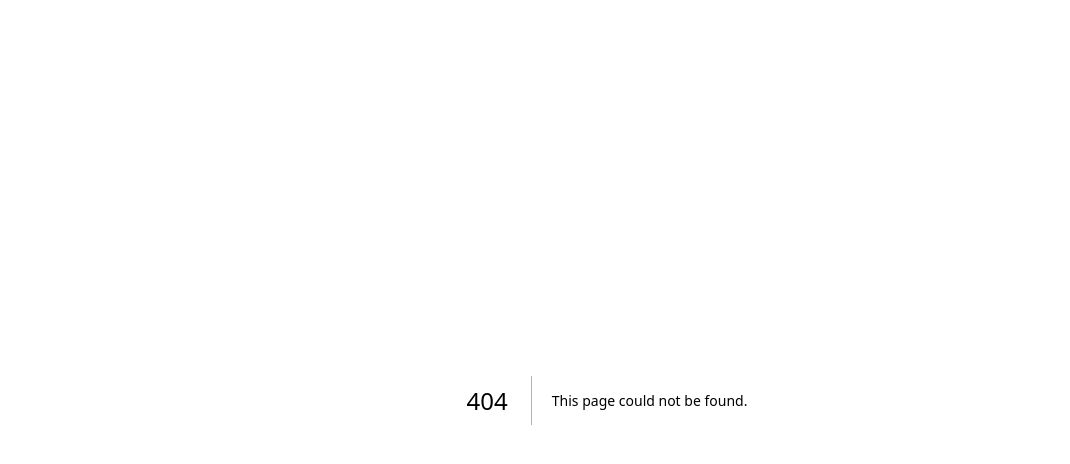
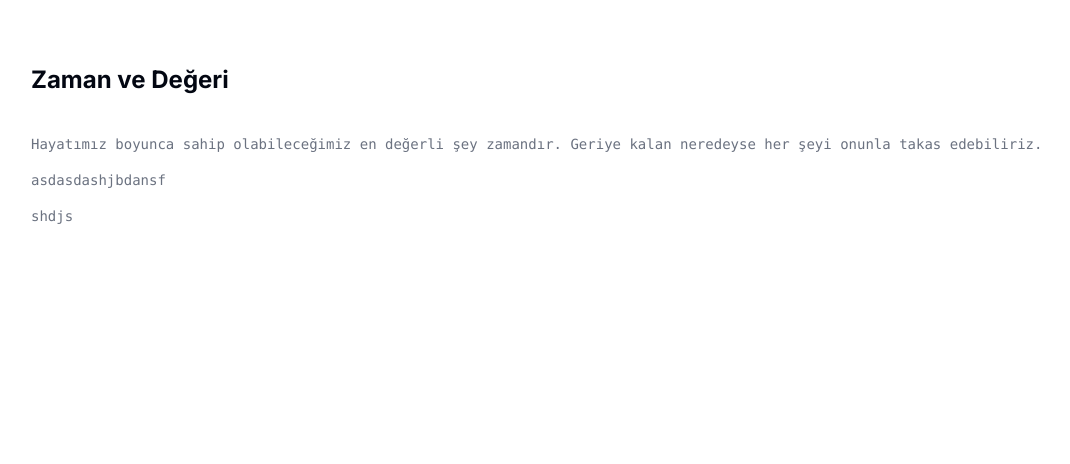
Before and after one commit to rugtumu/CV, a Next.js app: page /notlar/zaman-ve-degeri in a window 1280 px wide. Before the commit this address had no page. Shown: the top 464 px of the page, without its empty margins (33-1103 px from the left). Built offline with nearby package versions, Linux system fonts and the light colour scheme.

Commit message:
Notlar sayfası eklendi

```diff
--- a/package.json
+++ b/package.json
@@ -29,6 +29,7 @@
     "qs": "^6.13.0",
     "react": "^18",
     "react-dom": "^18",
+    "react-markdown": "^9.0.3",
     "react-router-dom": "^6.27.0",
     "reflect-metadata": "^0.2.2",
     "tailwind-merge": "^2.2.0",
--- /dev/null
+++ b/src/app/notlar/page.tsx
@@ -0,0 +1,48 @@
+import { Card, CardHeader, CardContent } from "@/components/ui/card";
+import { Section } from "@/components/ui/section";
+import { Metadata } from "next";
+import { NOTES_DATA } from "@/data/notlar-data";
+import Link from "next/link";
+import { useState, useEffect } from "react";
+
+export const metadata: Metadata = {
+  title: "Yazılar",
+  description: "Enstantane yazılar.",
+};
+
+export default function NotesPage() {
+  return (
+    <div className="container relative mx-auto scroll-my-12 overflow-auto p-8 md:p-16">
+      <section className="mx-auto w-full max-w-full space-y-8 bg-white">
+        <h1 className="text-2xl font-bold">Yazılar</h1>
+        {NOTES_DATA.map((note) => (
+          <Card key={note.id}>
+            <CardHeader>
+              <h2 className="text-xl font-semibold">
+                {note.videoUrl ? (
+                    <Link href={note.videoUrl} target="_blank" rel="noopener noreferrer">
+                        {note.title}
+                    </Link>
+                ) : (
+                    note.title
+                )}
+              </h2>
+              <p className="text-sm text-muted-foreground">{note.date}</p>
+            </CardHeader>
+            <CardContent>
+                {note.points && note.points.length > 0 ? (
+                    <ul className="list-disc pl-5">
+                        {note.points.map((point, index) => (
+                            <li key={index}>{point}</li>
+                        ))}
+                    </ul>
+                ) : (
+                    <p></p>
+                )}
+            </CardContent>
+          </Card>
+        ))}
+      </section>
+    </div>
+  );
+}
--- /dev/null
+++ b/src/app/notlar/zaman-ve-degeri/page.tsx
@@ -0,0 +1,45 @@
+import { Card, CardHeader, CardContent } from "@/components/ui/card";
+import { Section } from "@/components/ui/section";
+import { Metadata } from "next";
+import { NOTES_DATA } from "@/data/zaman-ve-degeri";
+import Link from "next/link";
+
+export const metadata: Metadata = {
+  title: "Zaman ve Değeri",
+  description: "",
+};
+
+export default function NotesPage() {
+  return (
+    <div className="container relative mx-auto scroll-my-12 overflow-auto p-8 md:p-16">
+      <section className="mx-auto w-full max-w-full space-y-8 bg-white">
+        <h1 className="text-2xl font-bold">Zaman ve Değeri</h1>
+        {NOTES_DATA.map((note) => (
+          <Card key={note.id}>
+            <CardHeader>
+              <h2 className="text-xl font-semibold">
+                {note.videoUrl ? (
+                  <Link href={note.videoUrl} target="_blank" rel="noopener noreferrer">
+                    {note.title}
+                  </Link>
+                ) : (
+                  note.title
+                )}
+              </h2>
+              <p className="text-sm text-muted-foreground">{note.date}</p>
+            </CardHeader>
+            <CardContent>
+              {note.content && note.content.length > 0 ? (
+                 note.content.split("\n\n").map((para, index) => (
+                   <p key={index} className="mb-4">{para}</p>
+                 ))
+               ) : (
+                 <p>Bu video için henüz not eklenmemiş.</p>
+              )}
+            </CardContent>
+          </Card>
+        ))}
+      </section>
+    </div>
+  );
+}
--- a/src/app/page.tsx
+++ b/src/app/page.tsx
@@ -9,6 +9,7 @@ import { Button } from "@/components/ui/button";
 import { RESUME_DATA } from "@/data/resume-data";
 import { ProjectCard } from "@/components/project-card";
 import { SpeedInsights } from "@vercel/speed-insights/next"
+import { useState, useEffect } from "react";
 
 export const metadata: Metadata = {
   title: `${RESUME_DATA.name}`,
--- a/src/data/notes-data.tsx
+++ b/src/data/notes-data.tsx
@@ -2,7 +2,7 @@ interface Note {
     id: number;
     title: string;
     date: string;
-    videoUrl?: string; // '?' işareti, bu özelliğin opsiyonel olduğunu belirtir
+    videoUrl?: string;
     points: string[];
   }
 
--- /dev/null
+++ b/src/data/notlar-data.tsx
@@ -0,0 +1,20 @@
+interface Note {
+    id: number;
+    title: string;
+    date: string;
+    videoUrl?: string;
+    points: string[];
+  }
+
+
+export const NOTES_DATA = [
+    {
+      id: 1,
+      title: "Zaman ve Değeri",
+      date: "",
+      videoUrl: "/notlar/zaman-ve-degeri",
+      points: [
+      ],
+    },
+
+  ];
--- /dev/null
+++ b/src/data/zaman-ve-degeri.tsx
@@ -0,0 +1,23 @@
+interface Note {
+    id: number;
+    title: string;
+    date: string;
+    videoUrl?: string;
+    points: string;
+  }
+
+
+export const NOTES_DATA = [
+    {
+      id: 1,
+      title: "",
+      date: "",
+      videoUrl: "",
+      content: `Hayatımız boyunca sahip olabileceğimiz en değerli şey zamandır. Geriye kalan neredeyse her şeyi onunla takas edebiliriz.
+
+
+asdasdashjbdansf
+
+shdjs`,
+    },
+  ];
```
Also changed, not shown: 2 other files (tests, documents, lock files or other folders).
